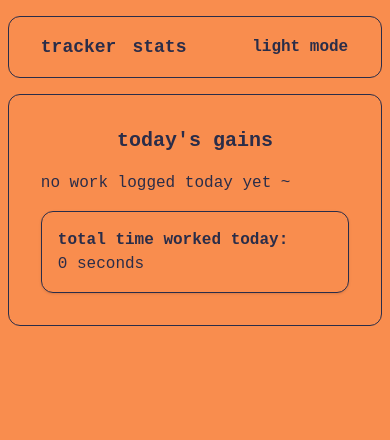
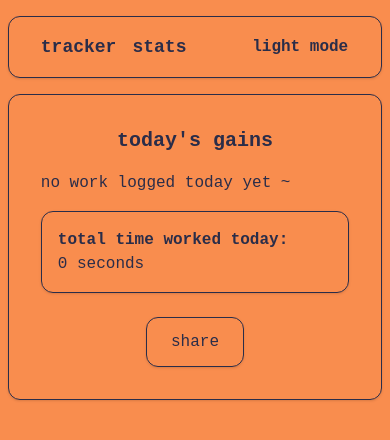
Before and after one commit to shananigans02/haikyuu-timer-tracker-v2, a React (Create React App) app: page / in a window 390 px wide. Both pictures are taken after a click on the element "stats". Shown: the top 440 px of the page. Built offline with nearby package versions, Linux system fonts and the light colour scheme.

Commit message:
timer display resizes nicely on mobile, share to x button added

```diff
--- a/src/App.js
+++ b/src/App.js
@@ -13,7 +13,7 @@ function App() {
     <div className={`App ${theme === 'dark' ? 'bg-darkBlue' : 'bg-customOrange'} min-h-screen overflow-hidden`}>
       <NavbarComponent setPage={setPage} setTheme={setTheme} theme={theme} />
 
-      <div className={`mx-[2vw] my-4 mb-[2vw] p-4 border rounded-xl ${containerBorderColor}`}>
+      <div className={`mx-[2vw] my-4 mb-[2vw] p-4 border rounded-xl shadow ${containerBorderColor}`}>
       {page === 'tracker' ? <TimerComponent theme={theme} /> : <StatsComponent theme={theme} />}
       </div>
     </div>
--- a/src/NavbarComponent.js
+++ b/src/NavbarComponent.js
@@ -7,7 +7,7 @@ const NavbarComponent = ({ setPage, setTheme, theme }) => {
   };
 
   return (
-    <nav className={`flex justify-between items-center py-4 px-8 border rounded-xl mx-[2vw] mt-4 mb-4 ${
+    <nav className={`shadow flex justify-between items-center py-4 px-8 border rounded-xl mx-[2vw] mt-4 mb-4 ${
       theme === 'dark'
         ? 'bg-transparent text-customOrange border-customOrange'
         : 'bg-transparent text-darkBlue border-darkBlue'
--- a/src/StatsComponent.js
+++ b/src/StatsComponent.js
@@ -91,6 +91,20 @@ const StatsComponent = ({ theme }) => {
     dispatch(updatePomodoroGoal({ category, goal: newGoal }));
   };
 
+  const handleShare = () => {
+    let message = "today's gains: \n";
+    Object.keys(categoryStats).forEach((key) => {
+      const { category, timeSpent } = categoryStats[key];
+      message += `${formatTime(timeSpent)}: ${category}\n`
+    })
+
+    const encodedMessage = encodeURIComponent(message);
+
+    const xUrl = `https://x.com/compose/post?text=${encodedMessage}`;
+
+    window.open(xUrl, '_blank');
+  }
+
   // Determine theme classes based on the selected theme
   const baseColor = theme === 'dark' ? 'text-customOrange' : 'text-darkBlue';
   const borderColor = theme === 'dark' ? 'border-customOrange rounded-xl' : 'border-darkBlue rounded-xl';
@@ -135,6 +149,14 @@ const StatsComponent = ({ theme }) => {
         <h3 className="font-semibold">total time worked today:</h3>
         <p>{formatTime(totalTimeSpentToday)}</p>
       </div>
+
+      <button
+        onClick={handleShare}
+        className={`max-w-lg mt-6 px-6 py-3 border rounded-xl shadow ${baseColor} ${borderColor}`}
+      >
+        share
+      </button>
+
     </div>
   );
 };
--- a/src/TimerComponent.js
+++ b/src/TimerComponent.js
@@ -48,7 +48,7 @@ const TimerComponent = ({ theme }) => {
     dispatch(addPomodoro(pomodoro));
 
     if (isManualRecord) {
-      alert("Grind recorded!");
+      alert("grind recorded!");
       stopTimer();
     }
   }, [currentCategory, duration, startTime, totalElapsedTime, lastStartTime, dispatch, stopTimer]);
@@ -58,7 +58,7 @@ const TimerComponent = ({ theme }) => {
       dispatch(updateTimerState({ isRunning: false }));
       setTimerEnded(true);
       logPomodoro();
-      alert("Time's up!");
+      alert("time's up!");
       const audio = new Audio(`${process.env.PUBLIC_URL}/haikyuu commercial break soft melody (ringtone) copy.mp3`);
       audio.play();
     }
@@ -91,12 +91,17 @@ const TimerComponent = ({ theme }) => {
 
     return () => {
       clearInterval(timer);
-      document.title = "It's lock-in time";
+      document.title = "it's lock in time";
     };
   }, [isRunning, totalElapsedTime, lastStartTime, duration, handleTimerEnd, dispatch]);
 
   const toggleTimer = () => {
     const now = Date.now();
+    // if category input is empty, alert
+    if (!currentCategory.trim()) {
+      alert("pls tell us what you are grinding ~");
+      return;
+    }
     if (isRunning) {
       const timeSpentSinceLastStart = Math.floor((now - lastStartTime) / 1000);
       dispatch(updateTimerState({
@@ -131,13 +136,17 @@ const TimerComponent = ({ theme }) => {
   };
 
   // Determine theme classes based on the selected theme
-  // Updated theme classes
   const baseColor = theme === 'dark' ? 'bg-darkBlue text-customOrange' : 'bg-customOrange text-darkBlue';
   const borderColor = theme === 'dark' ? 'border-customOrange' : 'border-darkBlue';
 
   return (
     <div className={`flex flex-col items-center justify-center ${baseColor}`}>
-      <div className={`text-[11rem] font-mono p-1 mb-1`}>
+      <div
+        className={`font-mono p-1 mb-1`}
+        style={{
+          fontSize: `clamp(4rem, 20vw, 11rem)`,
+        }}
+      >
         {Math.floor(timeLeft / 60)}:{timeLeft % 60 < 10 ? '0' : ''}{timeLeft % 60}
       </div>
 
```
